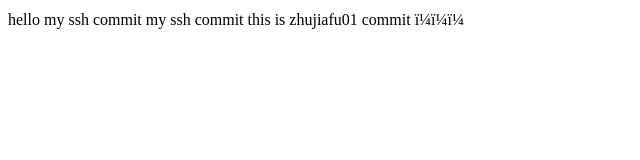
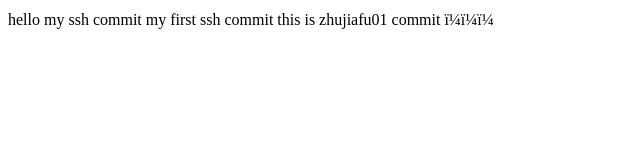
Before and after one commit to zhujiafu01/studybootstrap, a plain HTML site: page start.html in a window 1280 px wide. Shown: the full height of the page, 0-640 px from the left. Drawn offline with Linux system fonts and the light colour scheme.

Commit message:
zhujiafu43 commit

```diff
--- a/start.html
+++ b/start.html
@@ -7,7 +7,7 @@
 </head>
 <body>
     hello my ssh commit
-    my ssh commit
+    my first ssh commit
     this is zhujiafu01 commit ！！！
 </body>
 </html>
```
